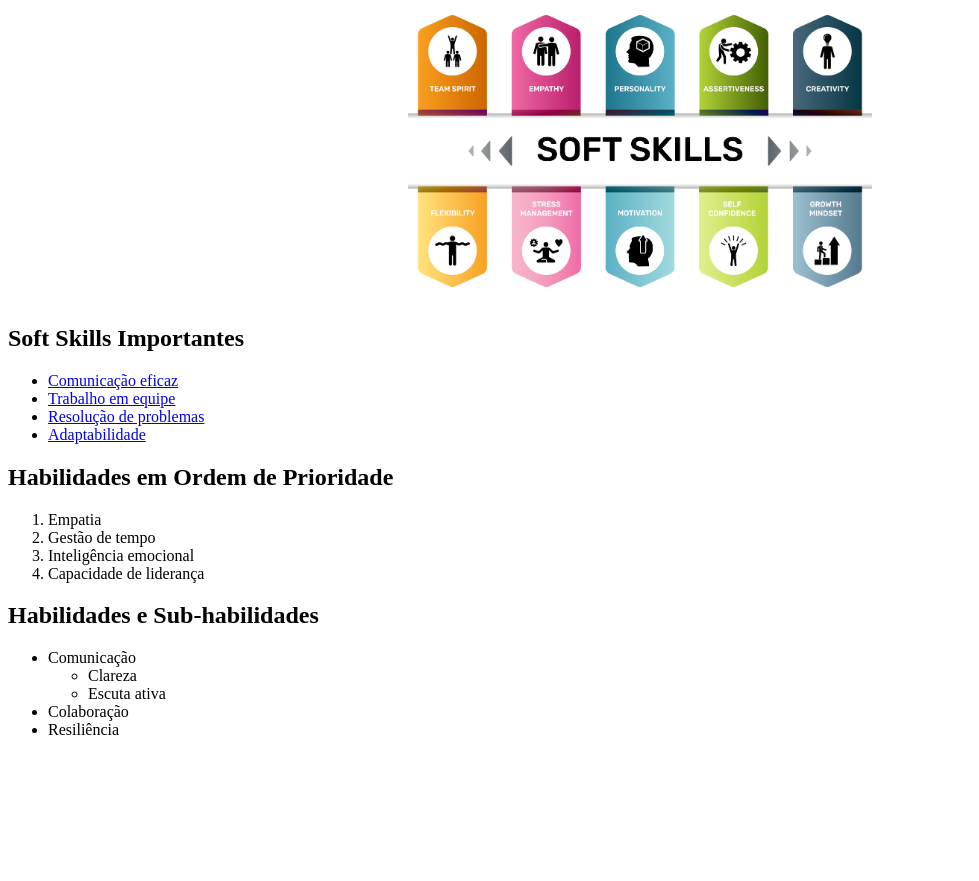
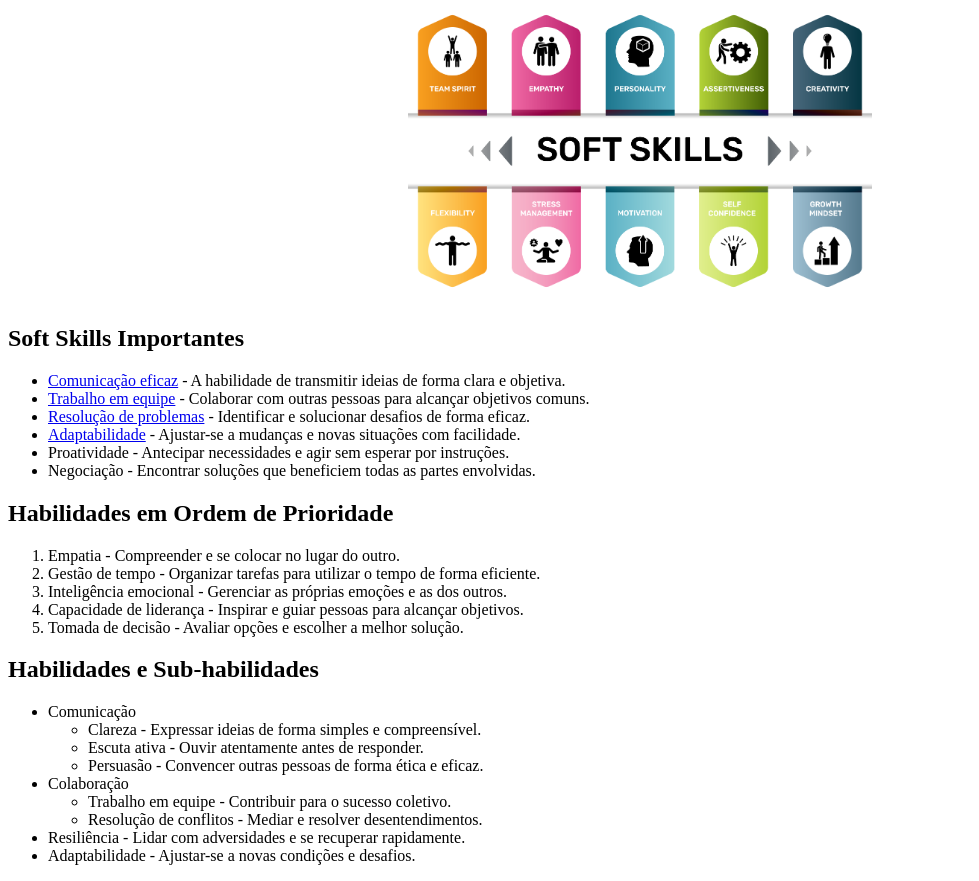
Before and after one commit to carlossilva2001/Aula_front_dia_09_04, a plain HTML site: page index.html in a window 1280 px wide. Shown: the part 79-960 px from the top of the page, without its empty margins (0-979 px from the left). Before the commit the page ends 834 px from the top, so only its background shows below. Drawn offline with Linux system fonts and the light colour scheme.

Commit message:
alterações

```diff
--- a/index.html
+++ b/index.html
@@ -15,30 +15,40 @@
 
     <h2>Soft Skills Importantes</h2>
     <ul>
-        <li><a href="https://conceito.de/comunicacao-eficaz">Comunicação eficaz</a></li>
-        <li><a href="https://www.tuacarreira.com/trabalho-em-equipe/">Trabalho em equipe</a></li>
-        <li><a href="https://blog.escolaconquer.com.br/resolucao-de-problemas/">Resolução de problemas</a></li>
-        <li><a href="https://fia.com.br/blog/adaptabilidade/">Adaptabilidade</a></li>
+        <li><a href="https://conceito.de/comunicacao-eficaz">Comunicação eficaz</a> - A habilidade de transmitir ideias de forma clara e objetiva.</li>
+        <li><a href="https://www.tuacarreira.com/trabalho-em-equipe/">Trabalho em equipe</a> - Colaborar com outras pessoas para alcançar objetivos comuns.</li>
+        <li><a href="https://blog.escolaconquer.com.br/resolucao-de-problemas/">Resolução de problemas</a> - Identificar e solucionar desafios de forma eficaz.</li>
+        <li><a href="https://fia.com.br/blog/adaptabilidade/">Adaptabilidade</a> - Ajustar-se a mudanças e novas situações com facilidade.</li>
+        <li>Proatividade - Antecipar necessidades e agir sem esperar por instruções.</li>
+        <li>Negociação - Encontrar soluções que beneficiem todas as partes envolvidas.</li>
     </ul>
 
     <h2>Habilidades em Ordem de Prioridade</h2>
     <ol>
-        <li>Empatia</li>
-        <li>Gestão de tempo</li>
-        <li>Inteligência emocional</li>
-        <li>Capacidade de liderança</li>
+        <li>Empatia - Compreender e se colocar no lugar do outro.</li>
+        <li>Gestão de tempo - Organizar tarefas para utilizar o tempo de forma eficiente.</li>
+        <li>Inteligência emocional - Gerenciar as próprias emoções e as dos outros.</li>
+        <li>Capacidade de liderança - Inspirar e guiar pessoas para alcançar objetivos.</li>
+        <li>Tomada de decisão - Avaliar opções e escolher a melhor solução.</li>
     </ol>
 
     <h2>Habilidades e Sub-habilidades</h2>
     <ul>
         <li>Comunicação
             <ul>
-                <li>Clareza</li>
-                <li>Escuta ativa</li>
+                <li>Clareza - Expressar ideias de forma simples e compreensível.</li>
+                <li>Escuta ativa - Ouvir atentamente antes de responder.</li>
+                <li>Persuasão - Convencer outras pessoas de forma ética e eficaz.</li>
             </ul>
         </li>
-        <li>Colaboração</li>
-        <li>Resiliência</li>
+        <li>Colaboração
+            <ul>
+                <li>Trabalho em equipe - Contribuir para o sucesso coletivo.</li>
+                <li>Resolução de conflitos - Mediar e resolver desentendimentos.</li>
+            </ul>
+        </li>
+        <li>Resiliência - Lidar com adversidades e se recuperar rapidamente.</li>
+        <li>Adaptabilidade - Ajustar-se a novas condições e desafios.</li>
     </ul>
 </body>
 </html>
```
